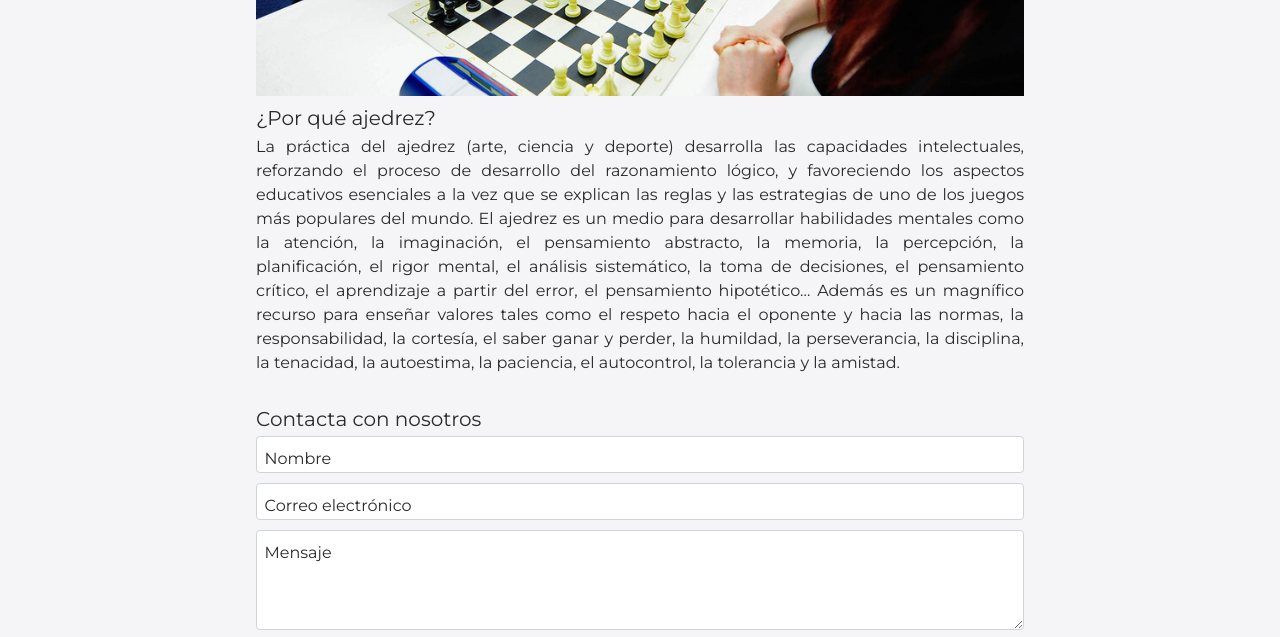
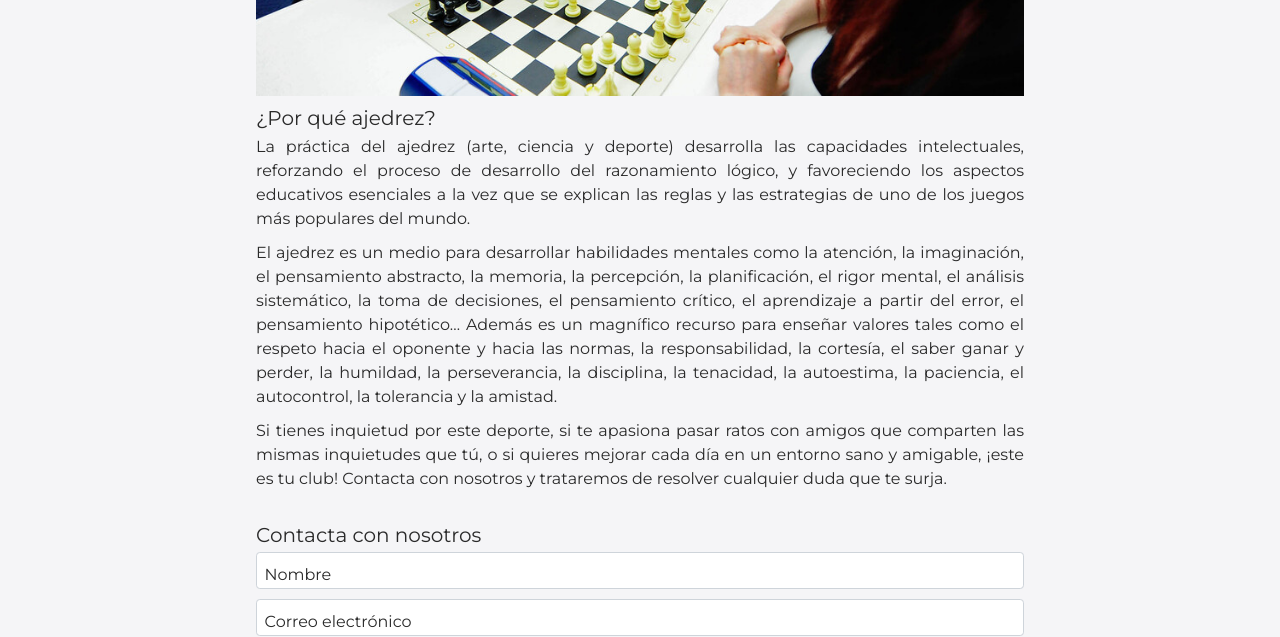
Before and after one commit to mjcasamayorpolo/ChessClub, a website built with Parcel: page src/information.html in a window 1280 px wide. Shown: the part 1900-2537 px from the top of the page. Built offline with nearby package versions, Linux system fonts and the light colour scheme.

Commit message:
Last changes

```diff
--- a/src/information.html
+++ b/src/information.html
@@ -70,7 +70,9 @@
         </figure>
 
         <h2 class="article__h2">¿Por qué ajedrez?</h2>
-        <p class="article__p">La práctica del ajedrez (arte, ciencia y deporte) desarrolla las capacidades intelectuales, reforzando el proceso de desarrollo del razonamiento lógico, y favoreciendo los aspectos educativos esenciales a la vez que se explican las reglas y las estrategias de uno de los juegos más populares del mundo. El ajedrez es un medio para desarrollar habilidades mentales como la atención, la imaginación, el pensamiento abstracto, la memoria, la percepción, la planificación, el rigor mental, el análisis sistemático, la toma de decisiones, el pensamiento crítico, el aprendizaje a partir del error, el pensamiento hipotético… Además es un magnífico recurso para enseñar valores tales como  el respeto hacia el oponente y hacia las normas, la responsabilidad, la cortesía, el saber ganar y perder, la humildad, la perseverancia, la disciplina, la tenacidad, la autoestima, la paciencia, el autocontrol, la tolerancia y la amistad.</p>
+        <p class="article__p">La práctica del ajedrez (arte, ciencia y deporte) desarrolla las capacidades intelectuales, reforzando el proceso de desarrollo del razonamiento lógico, y favoreciendo los aspectos educativos esenciales a la vez que se explican las reglas y las estrategias de uno de los juegos más populares del mundo.</p>
+        <p class="article__p"> El ajedrez es un medio para desarrollar habilidades mentales como la atención, la imaginación, el pensamiento abstracto, la memoria, la percepción, la planificación, el rigor mental, el análisis sistemático, la toma de decisiones, el pensamiento crítico, el aprendizaje a partir del error, el pensamiento hipotético… Además es un magnífico recurso para enseñar valores tales como  el respeto hacia el oponente y hacia las normas, la responsabilidad, la cortesía, el saber ganar y perder, la humildad, la perseverancia, la disciplina, la tenacidad, la autoestima, la paciencia, el autocontrol, la tolerancia y la amistad.</p>
+        <p class="article__p">Si tienes inquietud por este deporte, si te apasiona pasar ratos con amigos que comparten las mismas inquietudes que tú, o si quieres mejorar cada día en un entorno sano y amigable, ¡este es tu club! Contacta con nosotros y trataremos de resolver cualquier duda que te surja.</p>
         <section class="contact">
           <h2 class="contact__h2">Contacta con nosotros</h2>
           <form id="contactForm" data-sb-form-api-token="API_TOKEN" data-bs-theme="gray">
```
